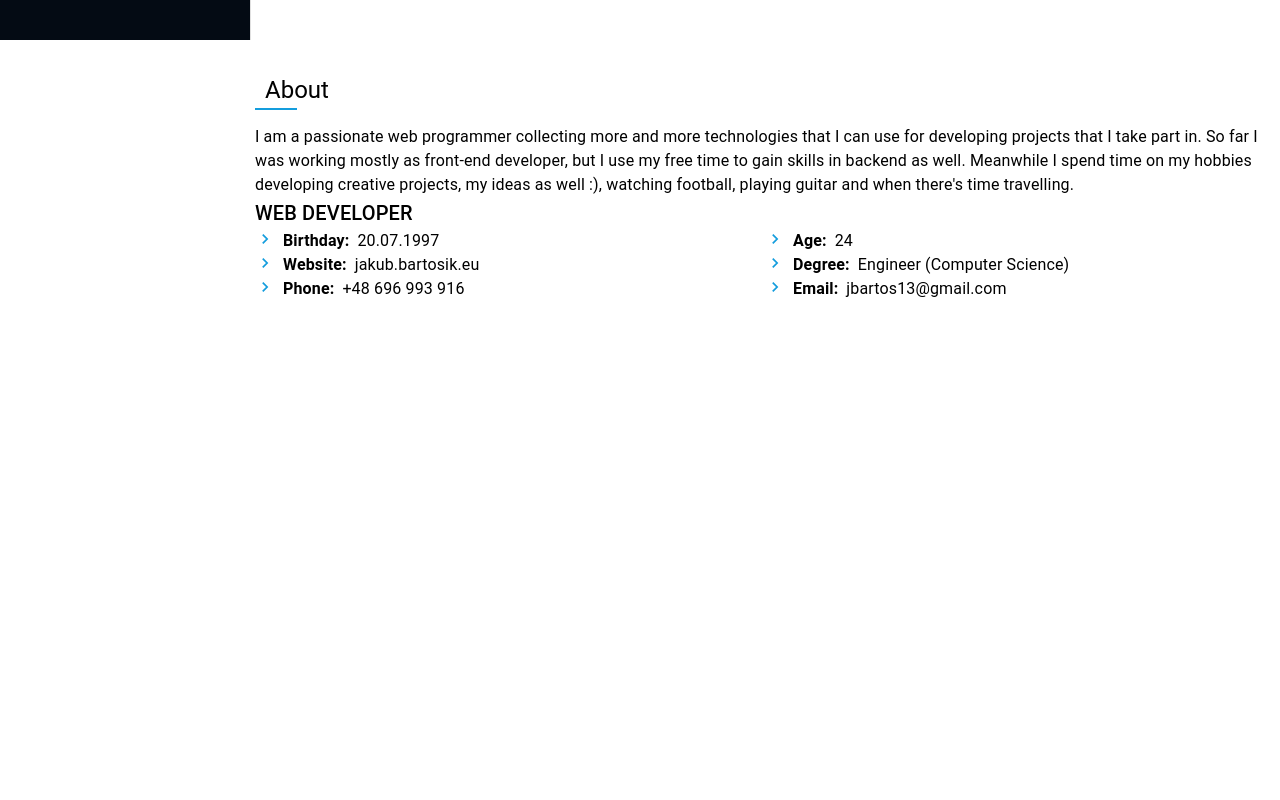
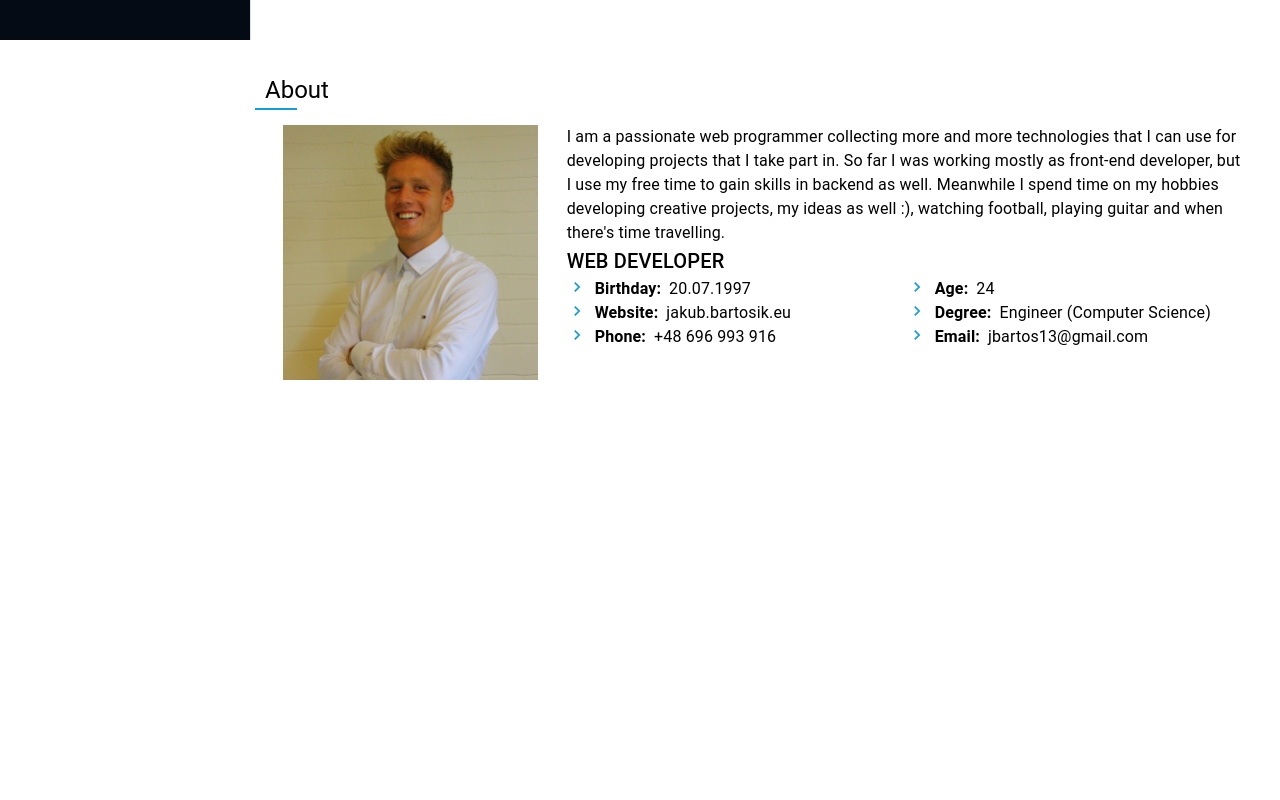
Before and after one commit to Tosini13/portfolio-v4, a React (Create React App) app in the folder client/: page / in a window 1280 px wide. Shown: the part 760-1560 px from the top of the page. Built offline with nearby package versions, Linux system fonts and the light colour scheme.

Commit message:
fixed layout of about

```diff
--- a/client/src/components/about/About.tsx
+++ b/client/src/components/about/About.tsx
@@ -1,10 +1,17 @@
-import { Typography } from "@material-ui/core";
+import { Grid, Typography } from "@material-ui/core";
 import {
   E_SECTION_BACKGROUND,
   SectionHeader,
   SectionWrapper,
 } from "../layout/SectionWrapper";
 import PersonalDetails from "./PersonalDetails";
+import MyImage from "../../images/me.jpeg";
+import styled from "styled-components";
+
+const ImgStyled = styled.img`
+  width: 100%;
+  max-width: 300px;
+`;
 
 export interface AboutProps {}
 
@@ -12,15 +19,22 @@ const About: React.FC<AboutProps> = () => {
   return (
     <SectionWrapper background={E_SECTION_BACKGROUND.EVEN}>
       <SectionHeader>About</SectionHeader>
-      <Typography>
-        I am a passionate web programmer collecting more and more technologies
-        that I can use for developing projects that I take part in. So far I was
-        working mostly as front-end developer, but I use my free time to gain
-        skills in backend as well. Meanwhile I spend time on my hobbies
-        developing creative projects, my ideas as well :), watching football,
-        playing guitar and when there's time travelling.
-      </Typography>
-      <PersonalDetails />
+      <Grid container justify="space-evenly">
+        <Grid item sm={12} md={3} style={{ textAlign: "center" }}>
+          <ImgStyled src={MyImage} alt="me" />
+        </Grid>
+        <Grid item sm={12} md={8}>
+          <Typography>
+            I am a passionate web programmer collecting more and more
+            technologies that I can use for developing projects that I take part
+            in. So far I was working mostly as front-end developer, but I use my
+            free time to gain skills in backend as well. Meanwhile I spend time
+            on my hobbies developing creative projects, my ideas as well :),
+            watching football, playing guitar and when there's time travelling.
+          </Typography>
+          <PersonalDetails />
+        </Grid>
+      </Grid>
     </SectionWrapper>
   );
 };
--- a/client/src/components/about/PersonalDetails.tsx
+++ b/client/src/components/about/PersonalDetails.tsx
@@ -3,8 +3,8 @@ import KeyboardArrowRightIcon from "@material-ui/icons/KeyboardArrowRight";
 import { mainTheme } from "../../styled/config";
 
 const gridSize = {
-  sm: 6 as GridSize,
-  xs: 12 as GridSize,
+  lg: 6 as GridSize,
+  md: 12 as GridSize,
 };
 
 export interface PersonalDetailsProps {}
@@ -14,25 +14,25 @@ const PersonalDetails: React.FC<PersonalDetailsProps> = () => {
     <>
       <Typography variant="h6">WEB DEVELOPER</Typography>
       <Grid container>
-        <Grid item sm={gridSize.sm} xs={gridSize.xs}>
+        <Grid item {...gridSize}>
           <PersonalDetailsItem title="Birthday" content="20.07.1997" />
         </Grid>
-        <Grid item sm={gridSize.sm} xs={gridSize.xs}>
+        <Grid item {...gridSize}>
           <PersonalDetailsItem title="Age" content="24" />
         </Grid>
-        <Grid item sm={gridSize.sm} xs={gridSize.xs}>
+        <Grid item {...gridSize}>
           <PersonalDetailsItem title="Website" content="jakub.bartosik.eu" />
         </Grid>
-        <Grid item sm={gridSize.sm} xs={gridSize.xs}>
+        <Grid item {...gridSize}>
           <PersonalDetailsItem
             title="Degree"
             content="Engineer (Computer Science)"
           />
         </Grid>
-        <Grid item sm={gridSize.sm} xs={gridSize.xs}>
+        <Grid item {...gridSize}>
           <PersonalDetailsItem title="Phone" content="+48 696 993 916" />
         </Grid>
-        <Grid item sm={gridSize.sm} xs={gridSize.xs}>
+        <Grid item {...gridSize}>
           <PersonalDetailsItem title="Email" content="jbartos13@gmail.com" />
         </Grid>
       </Grid>
@@ -51,7 +51,7 @@ const PersonalDetailsItem: React.FC<TPersonalDetailsItemProps> = ({
   title,
   content,
 }) => (
-  <Grid container spacing={1} alignItems="center">
+  <Grid container spacing={1} alignItems="center" wrap="nowrap">
     <Grid item>
       <KeyboardArrowRightIcon
         fontSize="small"
--- a/client/src/components/resume/Experience.tsx
+++ b/client/src/components/resume/Experience.tsx
@@ -55,7 +55,7 @@ const experiences: TExperience[] = [
     title: "Web Developer",
     company: "Apptimia Szczecin, Poland",
     fromDate: new Date("2020/07/01").toISOString(),
-    toDate: "till now",
+    toDate: "present",
     description:
       "I am developing professional website with company based in California, United States",
   },
```
